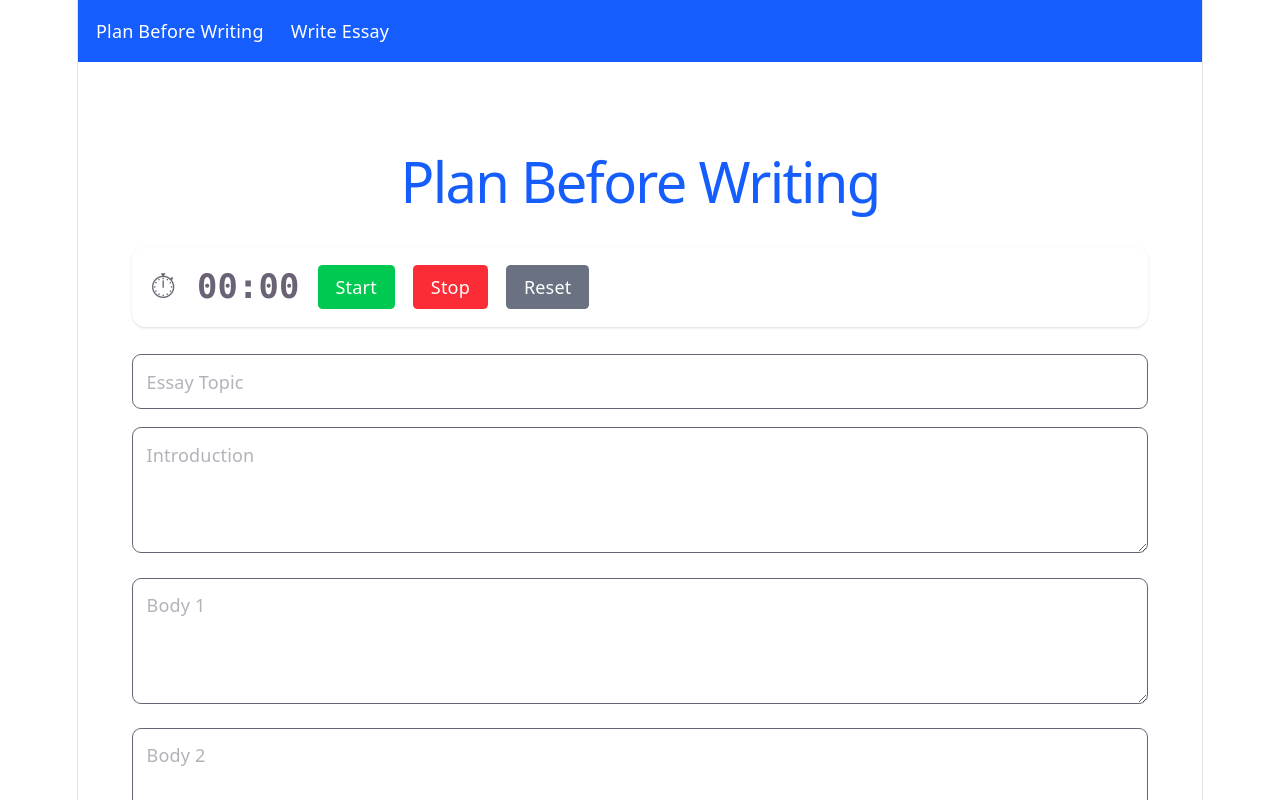
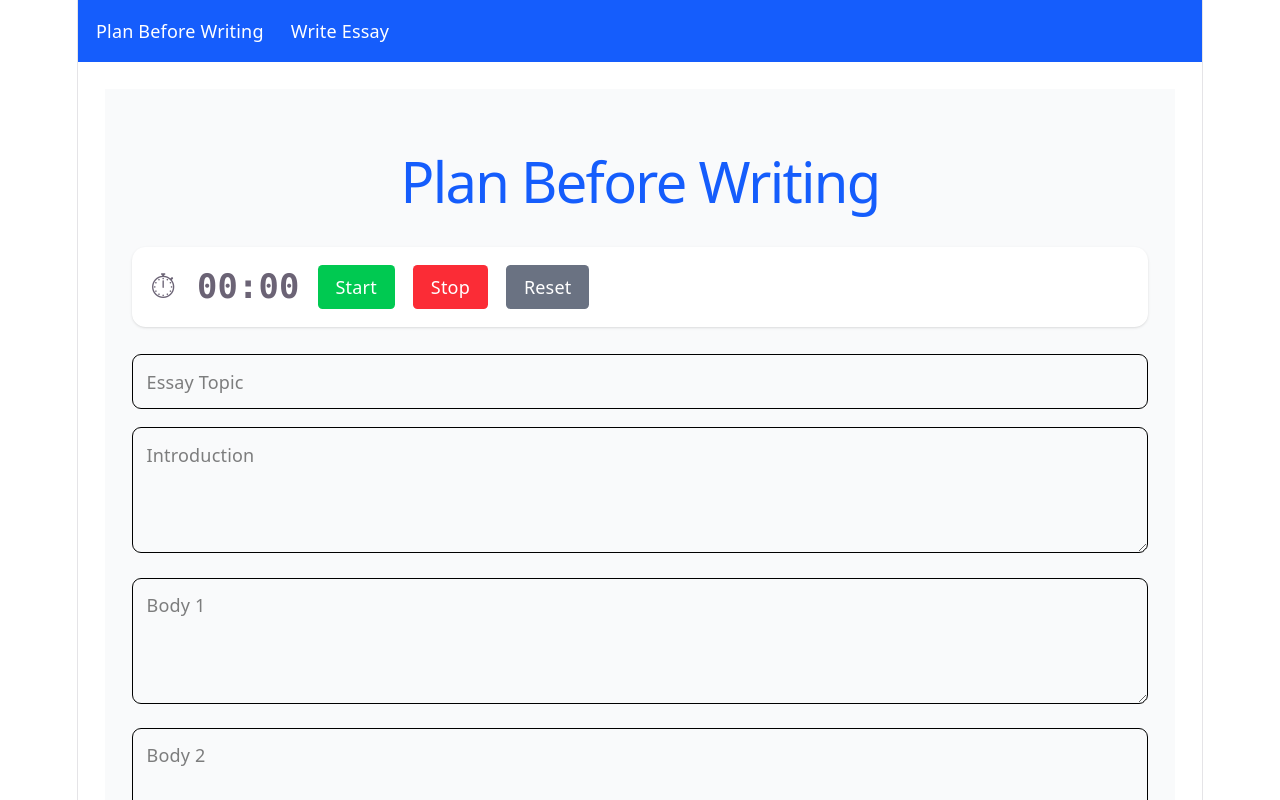
Before and after one commit to HasareliFernando/ielts, a React (Vite) app: page / in a window 1280 px wide. Shown: the top 800 px of the page. Built offline with nearby package versions, Linux system fonts and the light colour scheme.

Commit message:
h1 color bug fixed

```diff
--- a/src/pages/PlanBeforeWriting.tsx
+++ b/src/pages/PlanBeforeWriting.tsx
@@ -79,7 +79,7 @@ export default function PlanBeforeWriting() {
   // UI
   // =====================
   return (
-    <div className="min-h-screen bg-black-50 p-6 space-y-6">
+    <div className="min-h-screen bg-gray-50 p-6 space-y-6">
       <h1 className="text-3xl font-bold !text-blue-600">Plan Before Writing</h1>
       {/* TIMER */}
       <div className="bg-white p-4 rounded-xl shadow flex items-center gap-4">
@@ -110,7 +110,7 @@ export default function PlanBeforeWriting() {
       </div>
 
       {/* INPUTS */}
-      <div className="space-y-4">
+      <div className="space-y-4 !text-black">
         <input
           name="topic"
           placeholder="Essay Topic"
--- a/src/pages/WriteEssay.tsx
+++ b/src/pages/WriteEssay.tsx
@@ -86,7 +86,7 @@ export default function WriteEssay() {
   }, []);
 
   return (
-    <div className="flex min-h-screen bg-black-50">
+    <div className="flex min-h-screen bg-gray-50 !text-black">
       {/* SIDEBAR */}
       <div className="w-1/3 bg-white p-4 border-r space-y-3">
         <h2 className="text-xl font-bold">Plan</h2>
```
